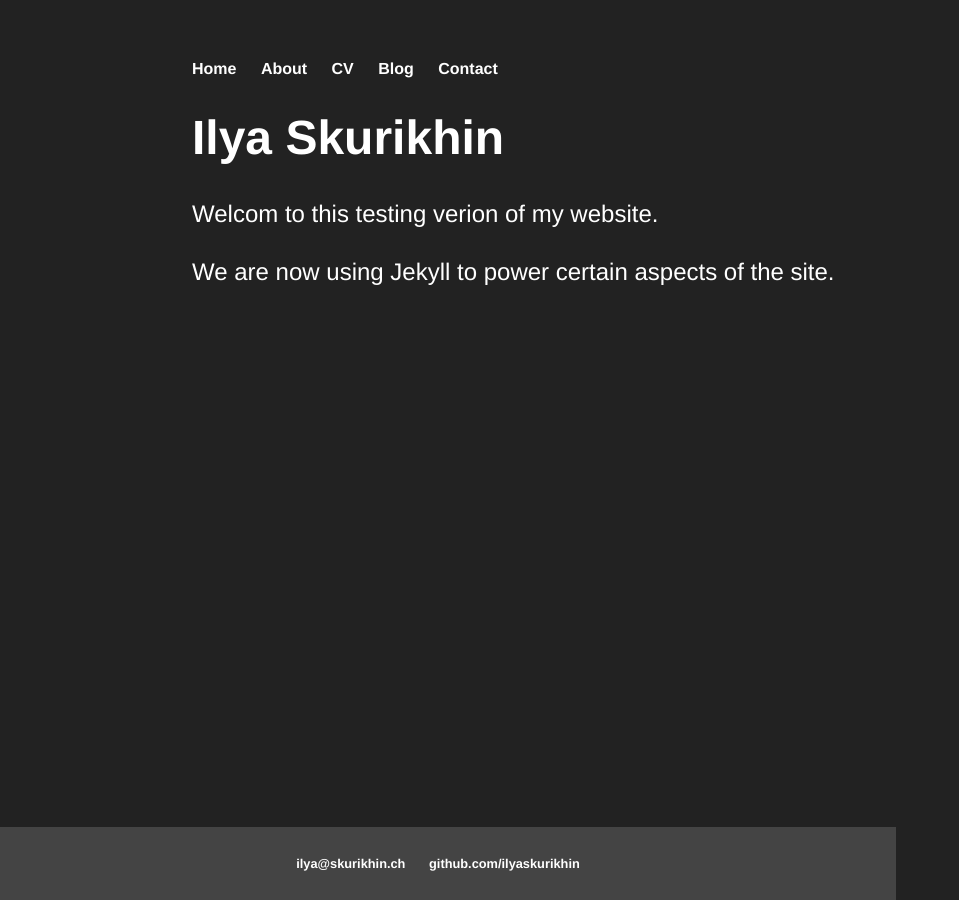
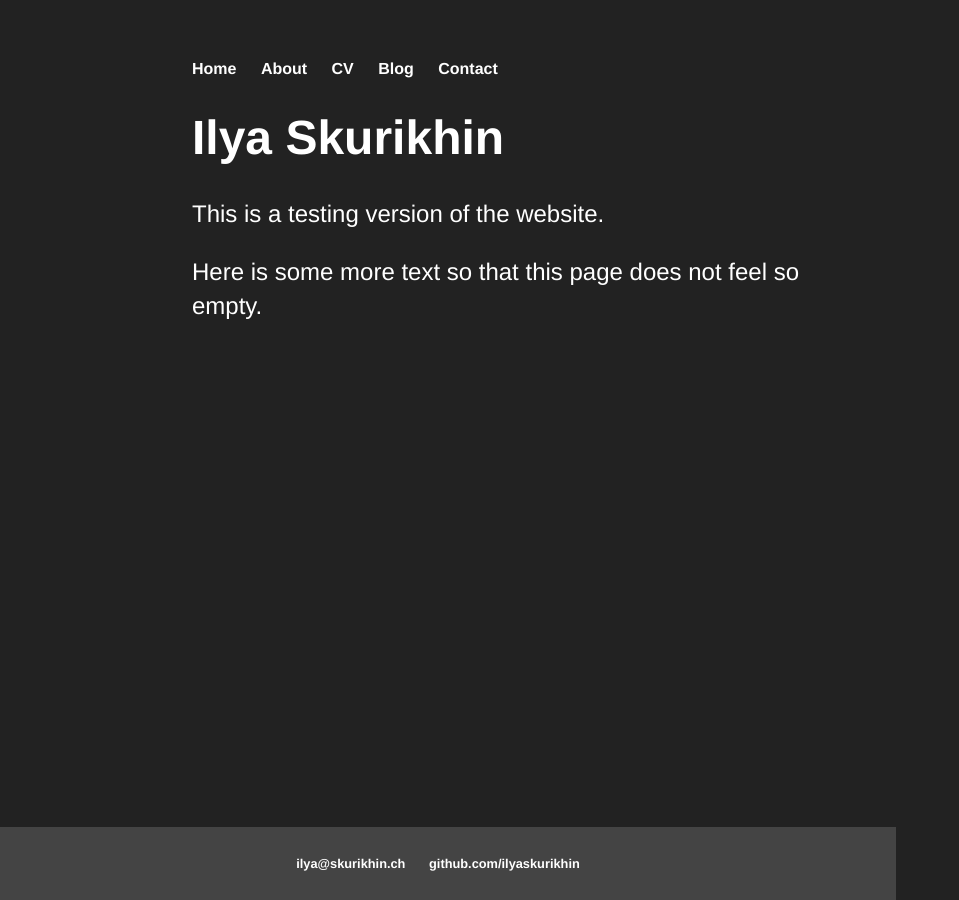
Before and after one commit to ilyaskurikhin/ilyaskurikhin.github.io, a Jekyll site: the page built from index.html, in a window 1280 px wide. Shown: the whole page, without its empty margins (0-959 px from the left). Built offline with Jekyll 4.4.1, drawn with Linux system fonts in a browser that asks for light colours.

Commit message:
changed home text

```diff
--- a/index.html
+++ b/index.html
@@ -6,8 +6,8 @@ title: Ilya Skurikhin
 
 <div class="blurb">
   <h1>Ilya Skurikhin</h1>
-  <p>Welcom to this testing verion of my website.</p>
-  <p>We are now using Jekyll to power certain aspects of the site.</p>
+  <p>This is a testing version of the website.</p>
+  <p>Here is some more text so that this page does not feel so empty.</p>
 </div>
 
 <!-- Hello, readers of source code ! -->
```
